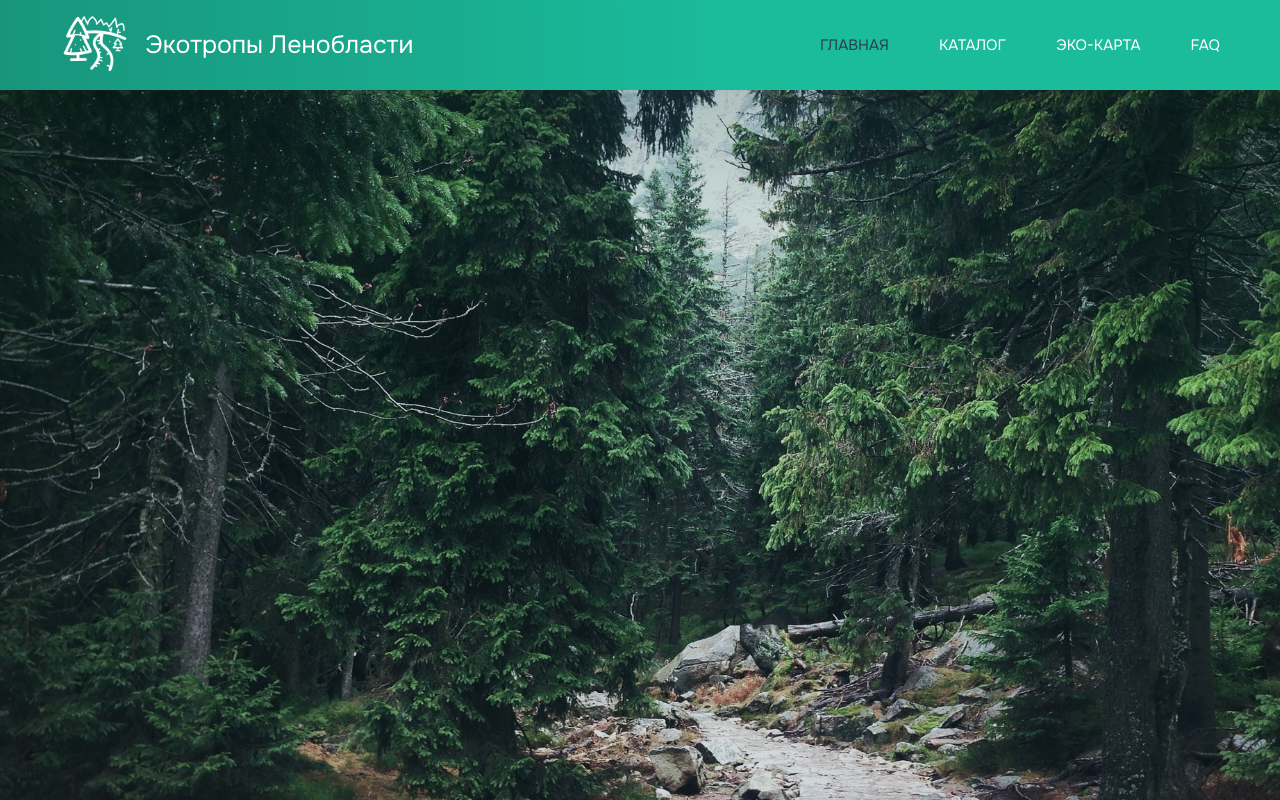
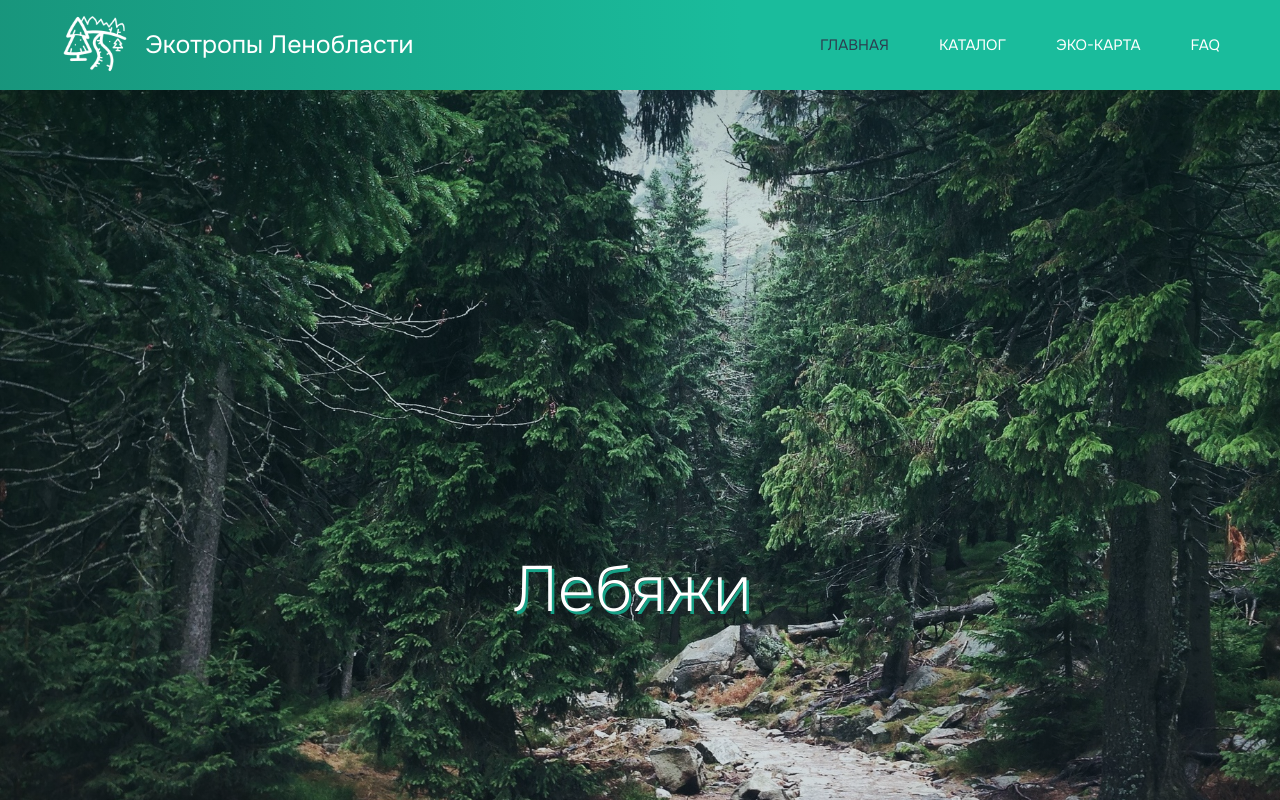
Before and after one commit to BLazzeD21/React-Eco-Trails, a React app: page / in a window 1280 px wide. Shown: the top 800 px of the page. Built offline with nearby package versions, Linux system fonts and the light colour scheme.

Commit message:
feat: add a type animation for title

```diff
--- a/package.json
+++ b/package.json
@@ -16,7 +16,8 @@
     "bootstrap": "^5.3.2",
     "react": "^18.2.0",
     "react-dom": "^18.2.0",
-    "react-router-dom": "^6.21.2"
+    "react-router-dom": "^6.21.2",
+    "react-type-animation": "^3.2.0"
   },
   "devDependencies": {
     "@babel/core": "^7.22.20",
--- /dev/null
+++ b/src/components/UI/TitleTypeAnimation/TitleTypeAnimation.jsx
@@ -0,0 +1,23 @@
+import React from 'react';
+import { TypeAnimation } from 'react-type-animation';
+import ecotrailPoints from '../../../store/points';
+
+const TitleTypeAnimation = () => {
+  const titles = [];
+
+  ecotrailPoints.forEach((point) => {
+    titles.push(point.name, 1000);
+  });
+
+  return (
+    <TypeAnimation
+      sequence={titles}
+      wrapper="div"
+      speed={30}
+      repeat={Infinity}
+      className={'home__title'}
+    />
+  );
+};
+
+export default TitleTypeAnimation;
--- a/src/pages/Home.jsx
+++ b/src/pages/Home.jsx
@@ -1,12 +1,14 @@
 import React from 'react';
 import Container from '../components/Container/Container.jsx';
+import TitleTypeAnimation from
+  '../components/UI/TitleTypeAnimation/TitleTypeAnimation.jsx';
 
 const Home = () => {
   return (
     <div className='home__wrapper'>
       <Container>
         <div className="home">
-
+          <TitleTypeAnimation />
         </div>
       </Container>
     </div>
--- a/src/styles/base/_general.scss
+++ b/src/styles/base/_general.scss
@@ -1,4 +1,7 @@
 * {
+  box-sizing: border-box;
+  padding: 0;
+  margin: 0;
   font-family: Onest;
   font-weight: 400;
   color: $white;
--- a/src/styles/blocks/_home.scss
+++ b/src/styles/blocks/_home.scss
@@ -10,4 +10,10 @@
     background-size: cover;
     background-repeat: no-repeat;
   }
+  &__title {
+    color: $white;
+    font-size: 4rem;
+    font-weight: 200;
+    text-shadow: 2.5px 2.5px $jungle;
+  }
 }
--- a/webpack.config.cjs
+++ b/webpack.config.cjs
@@ -10,6 +10,9 @@ const production = process.env.NODE_ENV === 'production';
 const ASSET_PATH = production ? '/' : 'auto';
 
 module.exports = {
+  performance: {
+    hints: false,
+  },
   entry: { index: path.resolve(__dirname, './src/index.js') },
   output: {
     path: path.resolve(__dirname, './build'),
```
